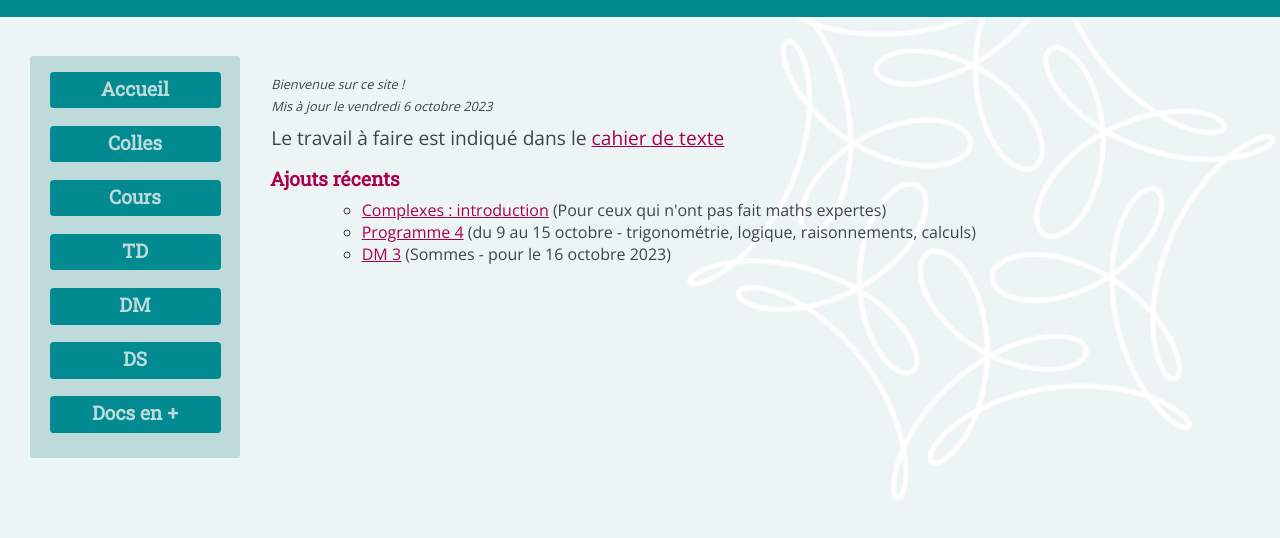
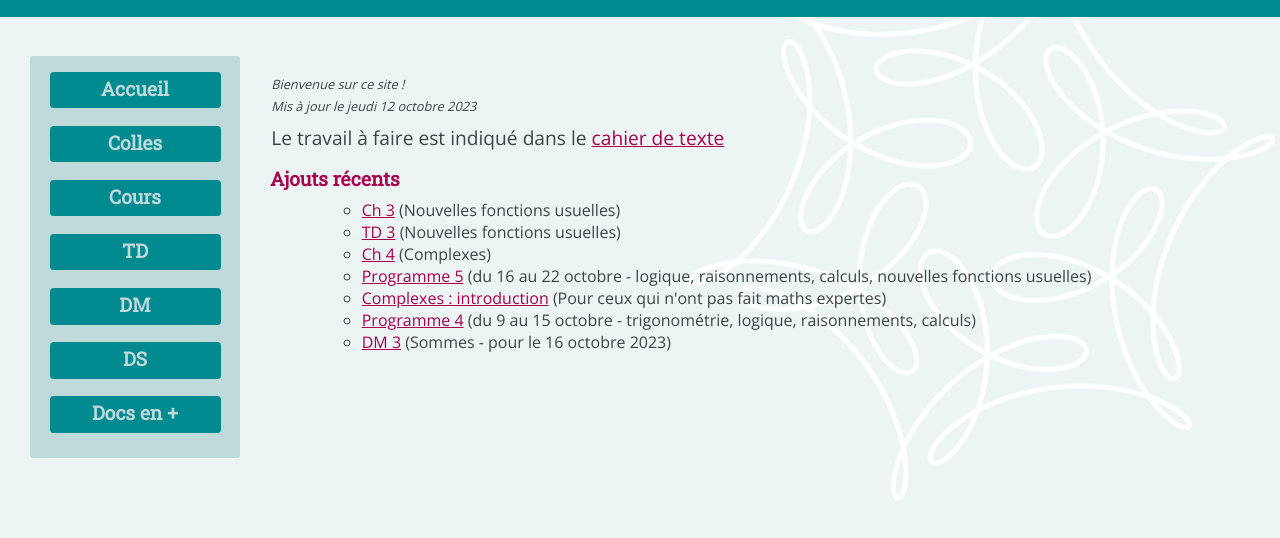
Before and after one commit to dsembely/dsembely.github.io, a plain HTML site: page index.html in a window 1280 px wide. Shown: the part 80-618 px from the top of the page. Drawn offline with nearby package versions, Linux system fonts and the light colour scheme.

Commit message:
Add files via upload

```diff
--- a/index.html
+++ b/index.html
@@ -33,7 +33,7 @@
       <div id="contenu">
         <div>
 <p><span style="font-style: italic; font-size: 0.8em">Bienvenue sur ce site !<br>
-Mis à jour le vendredi 6 octobre 2023<br>
+Mis à jour le jeudi 12 octobre 2023<br>
               <div>
           <p><span style="font-size: 1.2em">Le travail à faire est indiqué dans le <a href="https://docs.google.com/spreadsheets/d/16Nqx22sK83070CEF63isgKDaKVMM8Iw7_msX2IOt4SE/edit?usp=sharing" target="_blank">cahier de texte</a>
           </p>
@@ -42,6 +42,10 @@ Mis à jour le vendredi 6 octobre 2023<br>
 </span></h3>
             <ul>
               <ul>
+<li><!-- 285 --><a href="Cours/Ch03_Nouvelles_fonctions_usuelles_e.pdf" target="_blank">Ch 3</a> (Nouvelles fonctions usuelles)</li>
+<li><!-- 285 --><a href="TD/TD03_Nouvelles_fonctions_usuelles.pdf" target="_blank">TD 3</a> (Nouvelles fonctions usuelles)</li>
+<li><!-- 285 --><a href="Cours/Ch04_Complexes_e.pdf" target="_blank">Ch 4</a> (Complexes)</li>
+<li><!-- 285 --><a href="Colles/Prog_PTSI2_05.pdf" target="_blank">Programme 5</a> (du 16 au 22 octobre - logique, raisonnements, calculs, nouvelles fonctions usuelles)</li>
 <li><!-- 279 --><a href="Cours/Ch04_Complexes_PRECOURS_e.pdf" target="_blank">Complexes : introduction</a> (Pour ceux qui n'ont pas fait maths expertes)</li>
 <li><!-- 279 --><a href="Colles/Prog_PTSI2_04.pdf" target="_blank">Programme 4</a> (du 9 au 15 octobre - trigonométrie, logique, raisonnements, calculs)</li>
 <li><!-- 279 --><a href="DM/DM03.pdf" target="_blank">DM 3</a> (Sommes - pour le 16 octobre 2023)</li>
```
Also changed, not shown: colles.html (+1 -0 lines), cours.html (+2 -0 lines), td.html (+1 -0 lines), 4 other files.
